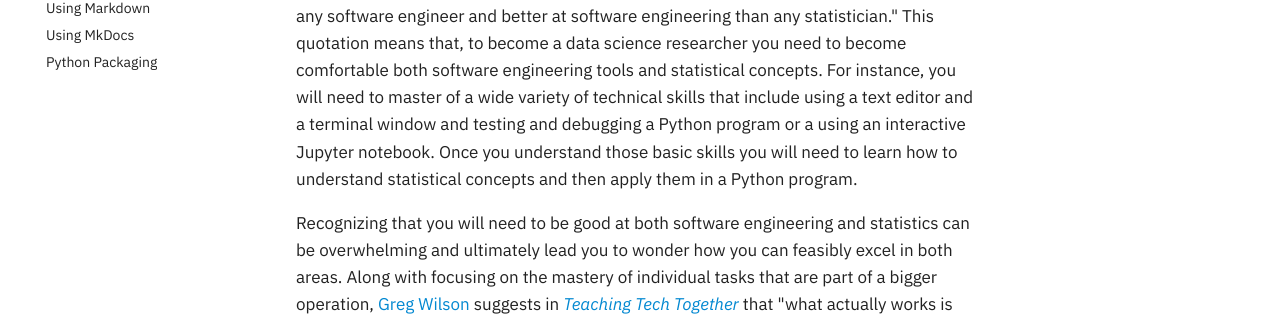
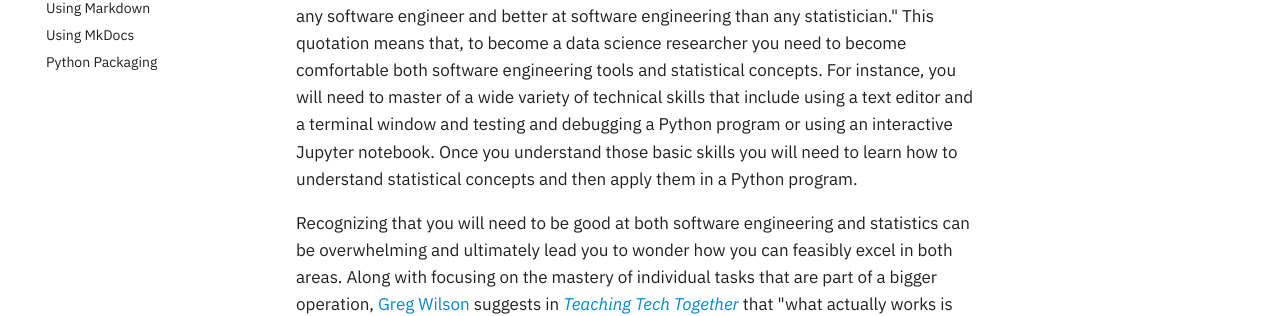
Before and after one commit to kaushal1014/research-paper-template-Athlete-Injuries, an MkDocs documentation site: the page built from docs/technical-skills/introduction-technical-skills.md, in a window 1280 px wide and 900 px high, scrolled down 304 px. Shown: the part 283-599 px from the top of the window. Built offline with MkDocs 1.6.1 and Material for MkDocs 9.7.7, drawn with Linux system fonts in a browser that asks for light colours; comment, search, counter and statistics services are not loaded; some of the changed text lies outside the part shown.

```diff
--- a/docs/technical-skills/introduction-technical-skills.md
+++ b/docs/technical-skills/introduction-technical-skills.md
@@ -9,7 +9,7 @@ better at software engineering than any statistician." This quotation means
 that, to become a data science researcher you need to become comfortable both
 software engineering tools and statistical concepts. For instance, you will
 need to master of a wide variety of technical skills that include using a text
-editor and a terminal window and testing and debugging a Python program or a
+editor and a terminal window and testing and debugging a Python program or
 using an interactive Jupyter notebook. Once you understand those basic skills
 you will need to learn how to understand statistical concepts and then apply
 them in a Python program.
```
